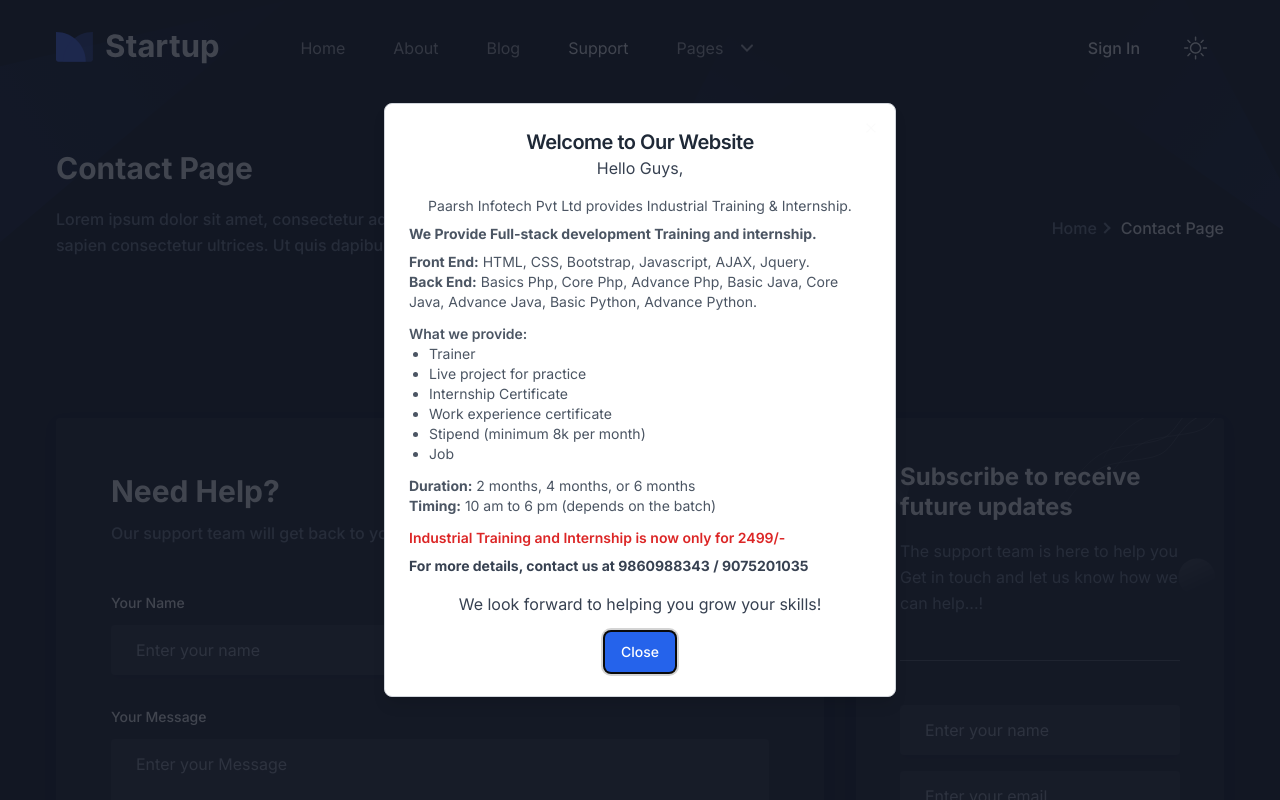
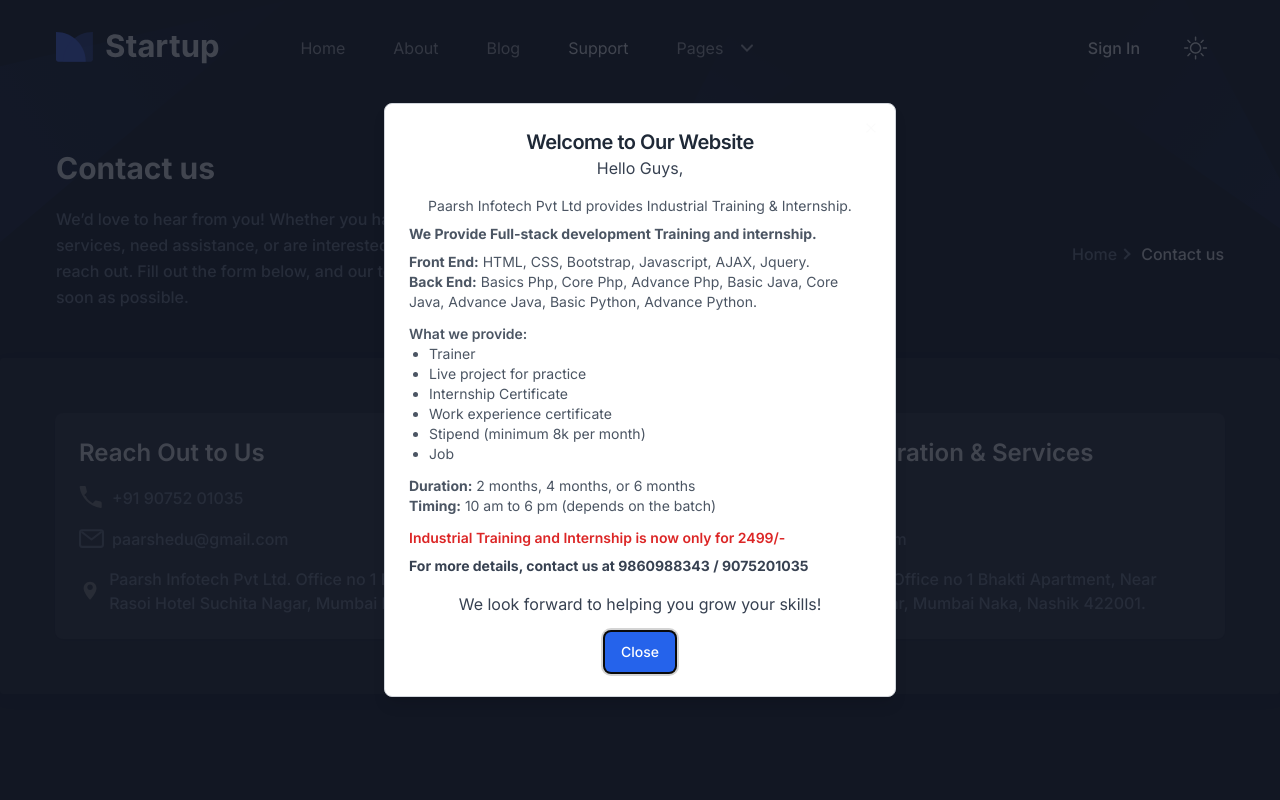
Before and after one commit to Manish9322/PaarshEdu, a Next.js app: page /contact in a window 1280 px wide. Shown: the top 800 px of the page. Built offline with nearby package versions, Linux system fonts and the light colour scheme.

Commit message:
contact page and blog page edited

```diff
--- a/src/app/contact/page.tsx
+++ b/src/app/contact/page.tsx
@@ -13,11 +13,157 @@
   return (
     <>
       <Breadcrumb
-        pageName="Contact Page"
-        description="Lorem ipsum dolor sit amet, consectetur adipiscing elit. In varius eros eget sapien consectetur ultrices. Ut quis dapibus libero."
-      />
+        pageName="Contact us"
+        description="We’d love to hear from you! Whether you have questions about our services, need assistance, or are interested in collaborating, feel free to reach out. Fill out the form below, and our team will get back to you as soon as possible." />
 
+      {/* Reach Out & Branding Section */}
+      <div className=" rounded-sm bg-white px-8 py-11 shadow-three dark:bg-gray-dark sm:p-[55px] lg:mb-5 lg:px-8 xl:p-[55px]">
+        <div className="grid grid-cols-1 gap-6 md:grid-cols-2">
+          <div className="rounded-lg bg-white bg-opacity-50 p-6 shadow dark:bg-[#2C303B]">
+            <h2 className="mb-4 text-2xl font-semibold">Reach Out to Us</h2>
+            <p className="flex items-center gap-2  font-medium text-body-color mb-4">
+              <svg
+                width="25"
+                height="25"
+                viewBox="0 0 24 24"
+                fill="gray"
+                xmlns="http://www.w3.org/2000/svg"
+              >
+                <path d="M6.6 10.8C8 13.7 10.3 16 13.2 17.4L15.4 15.2C15.7 14.9 16.1 14.8 16.5 14.9L20.8 15.9C21.4 16.1 21.8 16.6 21.8 17.2V21C21.8 21.6 21.3 22.1 20.7 22C15.4 21.4 10.7 18.7 7.3 15.3C3.9 11.9 1.2 7.2 0.6 2C0.5 1.4 1 0.9 1.6 0.9H5.4C6 0.9 6.5 1.3 6.6 1.9L7.6 6.2C7.7 6.6 7.6 7 7.3 7.3L5.1 9.5C5.4 9.9 6 10.4 6.6 10.8Z" />
+              </svg>
+              +91 90752 01035
+            </p>
+            <p className="flex items-center gap-2  font-medium text-body-color mb-4">
+              <svg
+                width="25"
+                height="25"
+                viewBox="0 0 24 24"
+                fill="none"
+                xmlns="http://www.w3.org/2000/svg"
+                className="text-gray-500"
+              >
+                <path
+                  d="M3 4H21C22.1 4 23 4.9 23 6V18C23 19.1 22.1 20 21 20H3C1.9 20 1 19.1 1 18V6C1 4.9 1.9 4 3 4Z"
+                  stroke="currentColor"
+                  strokeWidth="2"
+                  strokeLinecap="round"
+                  strokeLinejoin="round"
+                />
+                <path
+                  d="M3 6L12 13L21 6"
+                  stroke="currentColor"
+                  strokeWidth="2"
+                  strokeLinecap="round"
+                  strokeLinejoin="round"
+                />
+              </svg>
+               paarshedu@gmail.com
+            </p>
+            <p className="flex items-center gap-2 font-medium text-body-color">
+              <svg
+                width="40"
+                height="40"
+                viewBox="0 0 24 24"
+                fill="gray"
+                xmlns="http://www.w3.org/2000/svg"
+              >
+                <path d="M12 2C8.1 2 5 5.1 5 9C5 13.2 9.9 19.3 11.6 21.2C11.8 21.4 12.2 21.4 12.4 21.2C14.1 19.3 19 13.2 19 9C19 5.1 15.9 2 12 2ZM12 11C10.3 11 9 9.7 9 8C9 6.3 10.3 5 12 5C13.7 5 15 6.3 15 8C15 9.7 13.7 11 12 11Z" />
+              </svg>
+             Paarsh Infotech Pvt Ltd. Office no 1 Bhakti Apartment,
+              Near Rasoi Hotel Suchita Nagar, Mumbai Naka, Nashik 422001.
+            </p>
+          </div>
+          <div className="rounded-lg bg-white bg-opacity-50 p-6 shadow dark:bg-[#2C303B]">
+            <h2 className="mb-4 text-2xl font-semibold">Branding & Collaboration & Services</h2>
+            <p className="flex items-center gap-2 font-medium text-body-color mb-4">
+              <svg
+                width="25"
+                height="25"
+                viewBox="0 0 24 24"
+                fill="gray"
+                xmlns="http://www.w3.org/2000/svg"
+              >
+                <path d="M6.6 10.8C8 13.7 10.3 16 13.2 17.4L15.4 15.2C15.7 14.9 16.1 14.8 16.5 14.9L20.8 15.9C21.4 16.1 21.8 16.6 21.8 17.2V21C21.8 21.6 21.3 22.1 20.7 22C15.4 21.4 10.7 18.7 7.3 15.3C3.9 11.9 1.2 7.2 0.6 2C0.5 1.4 1 0.9 1.6 0.9H5.4C6 0.9 6.5 1.3 6.6 1.9L7.6 6.2C7.7 6.6 7.6 7 7.3 7.3L5.1 9.5C5.4 9.9 6 10.4 6.6 10.8Z" />
+              </svg>
+              +91 98609 88343
+            </p>
+            <p className="flex items-center gap-2 font-medium text-body-color mb-4">
+              <svg
+                width="25"
+                height="25"
+                viewBox="0 0 24 24"
+                fill="none"
+                xmlns="http://www.w3.org/2000/svg"
+                className="text-gray-500"
+              >
+                <path
+                  d="M3 4H21C22.1 4 23 4.9 23 6V18C23 19.1 22.1 20 21 20H3C1.9 20 1 19.1 1 18V6C1 4.9 1.9 4 3 4Z"
+                  stroke="currentColor"
+                  strokeWidth="2"
+                  strokeLinecap="round"
+                  strokeLinejoin="round"
+                />
+                <path
+                  d="M3 6L12 13L21 6"
+                  stroke="currentColor"
+                  strokeWidth="2"
+                  strokeLinecap="round"
+                  strokeLinejoin="round"
+                />
+              </svg>
+              info@paarshinfotech.com
+            </p>
+            <p className="flex items-center gap-2  font-medium text-body-color">
+              <svg
+                width="40"
+                height="40"
+                viewBox="0 0 24 24"
+                fill="gray"
+                xmlns="http://www.w3.org/2000/svg"
+              >
+                <path d="M12 2C8.1 2 5 5.1 5 9C5 13.2 9.9 19.3 11.6 21.2C11.8 21.4 12.2 21.4 12.4 21.2C14.1 19.3 19 13.2 19 9C19 5.1 15.9 2 12 2ZM12 11C10.3 11 9 9.7 9 8C9 6.3 10.3 5 12 5C13.7 5 15 6.3 15 8C15 9.7 13.7 11 12 11Z" />
+              </svg>
+             Paarsh Infotech Pvt Ltd. Office no 1 Bhakti Apartment,
+              Near Rasoi Hotel Suchita Nagar, Mumbai Naka, Nashik 422001.
+            </p>
+          </div>
+        </div>
+      </div>
       <Contact />
+
+      <div className="rounded-sm bg-white px-8 py-11 shadow-three dark:bg-gray-dark sm:p-[55px] lg:mb-5 lg:px-8 xl:p-[55px]">
+        <div className="grid grid-cols-1 gap-6 md:grid-cols-3">
+          <div className="rounded-lg bg-white bg-opacity-50 p-6 shadow dark:bg-[#2C303B]">
+            <h2 className="text-2xl font-semibold">Nashik Office</h2>
+            <h3 className="text-sm mb-5 font-medium text-body-color">Main branch</h3>
+            <p className="mb-3 text-body-color">Office No. 1, Bhakti Apartment, near Hotel Rasoi, Suchita Nagar, Mumbai Naka, Nashik, Maharashtra, India PIN - 422009</p>
+            <p className="mb-3 text-body-color">Timing: 10:00 AM - 6:30 PM</p>
+          </div>
+          <div className="rounded-lg bg-white bg-opacity-50 p-6 shadow dark:bg-[#2C303B]">
+            <h2 className="text-2xl font-semibold">Jalgaon Office</h2>
+            <h3 className="text-sm mb-5 font-medium text-body-color">Sub branch</h3>
+            <p className="mb-3 text-body-color">Office No. 1, Shelke Complex, Near Harimandir Mankilla, Dharwad- Karnakata, India PIN - 580001</p>
+            <p className="mb-3 text-body-color">Timing: 10:00 AM - 6:30 PM</p>
+          </div>
+          <div className="rounded-lg bg-white bg-opacity-50 p-6 shadow dark:bg-[#2C303B]">
+            <h2 className="text-2xl font-semibold">Surat Office</h2>
+            <h3 className="text-sm mb-5 font-medium text-body-color">Sub branch</h3>
+            <p className="mb-3 text-body-color">Office No. 1, Shelke Complex, Near Harimandir Mankilla, Dharwad- Karnakata, India PIN - 580001</p>
+            <p className="mb-3 text-body-color">Timing: 10:00 AM - 6:30 PM</p>
+          </div>
+        </div>
+      </div>
+
+      {/* google map */}
+      <div className="mt-10 h-96 w-full">
+        <iframe
+          className="h-full w-full rounded-lg shadow-lg"
+          src="https://www.google.com/maps/embed?pb=!1m14!1m8!1m3!1d239977.2208696996!2d73.7818331!3d19.9814652!3m2!1i1024!2i768!4f13.1!3m3!1m2!1s0x3bddebee73f7beb3%3A0x180f540ccce09ace!2sPAARSH%20INFOTECH%20PVT%20LTD!5e0!3m2!1sen!2sin!4v1734090742917!5m2!1sen!2sin"
+          allowFullScreen={true}
+          loading="lazy"
+          referrerPolicy="no-referrer-when-downgrade"
+        ></iframe>
+      </div>
     </>
   );
 };
--- a/src/components/Blog/index.tsx
+++ b/src/components/Blog/index.tsx
@@ -14,9 +14,8 @@
           paragraph="There are many variations of passages of Lorem Ipsum available but the majority have suffered alteration in some form."
           center
         />
-
-        <div className="grid grid-cols-1 gap-x-8 gap-y-10 md:grid-cols-2 md:gap-x-6 lg:gap-x-8 xl:grid-cols-3">
-          {blogData.map((blog) => (
+<div className="grid grid-cols-1 gap-x-8 gap-y-10 md:grid-cols-2 md:gap-x-6 lg:gap-x-8 xl:grid-cols-3">
+          {blogData.slice(0, 3).map((blog) => (
             <div key={blog.id} className="w-full">
               <SingleBlog blog={blog} />
             </div>
```
